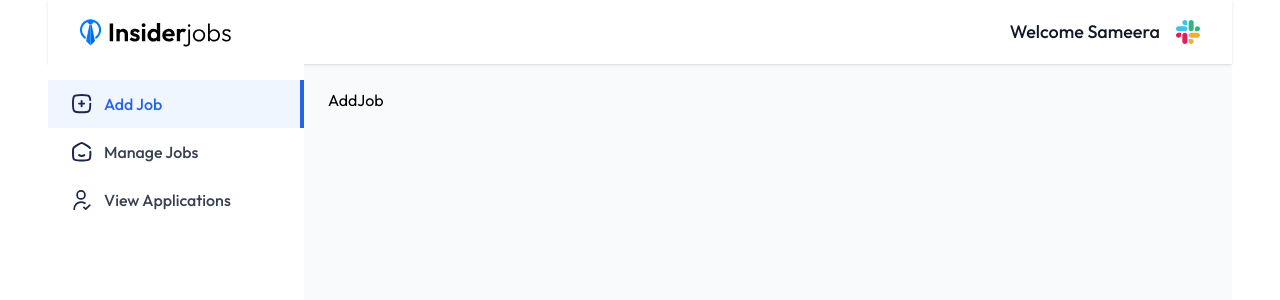
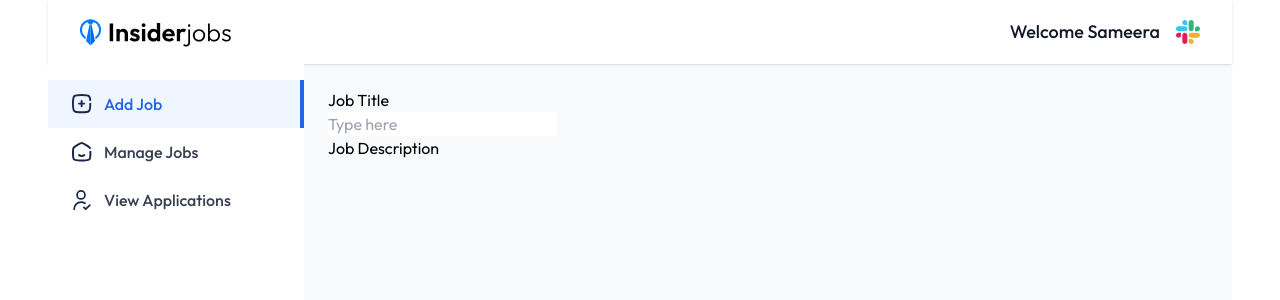
Before and after one commit to sameerajayakodi/hire-sphere, a React (Vite) app: page /dashboard/add-job in a window 1280 px wide. Shown: the top 300 px of the page. Built offline with nearby package versions, Linux system fonts and the light colour scheme.

Commit message:
add job update

```diff
--- a/src/App.jsx
+++ b/src/App.jsx
@@ -1,3 +1,4 @@
+import "quill/dist/quill.snow.css";
 import { useContext } from "react";
 import { Route, Routes } from "react-router-dom";
 import "./App.css";
@@ -10,7 +11,6 @@ import Dashboard from "./pages/Dashboard";
 import Home from "./pages/Home";
 import ManageJobs from "./pages/ManageJobs";
 import ViewApplication from "./pages/ViewApplication";
-
 function App() {
   const { showRecruiterLogin } = useContext(AppContext);
   return (
--- a/src/pages/AddJob.jsx
+++ b/src/pages/AddJob.jsx
@@ -1,7 +1,33 @@
-import React from "react";
+import React, { useRef, useState } from "react";
 
 const AddJob = () => {
-  return <div>AddJob</div>;
+  const [title, setTitle] = useState("");
+  const [location, setLocation] = useState("Bangalore");
+  const [category, setCategory] = useState("Programming");
+  const [level, setLevel] = useState("Beginner level");
+  const [salary, setSalary] = useState(0);
+
+  const editRef = useRef(null);
+  const quillRef = useRef(null);
+  return (
+    <form action="">
+      <div>
+        <p>Job Title</p>
+        <input
+          type="text"
+          placeholder="Type here"
+          onChange={(e) => setTitle(e.target.value)}
+          value={title}
+          required
+        />
+      </div>
+
+      <div>
+        <p>Job Description</p>
+        <div></div>
+      </div>
+    </form>
+  );
 };
 
 export default AddJob;
```
